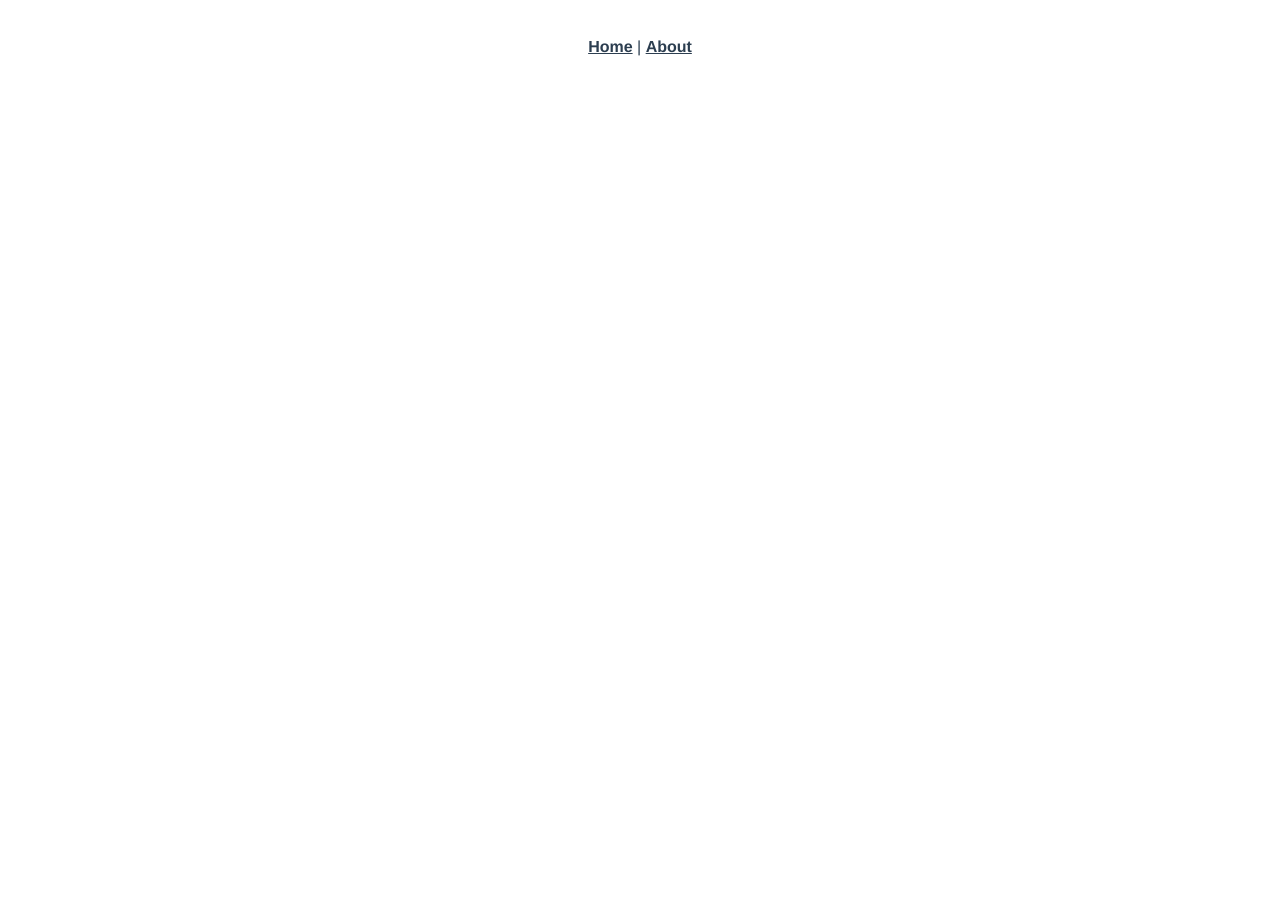
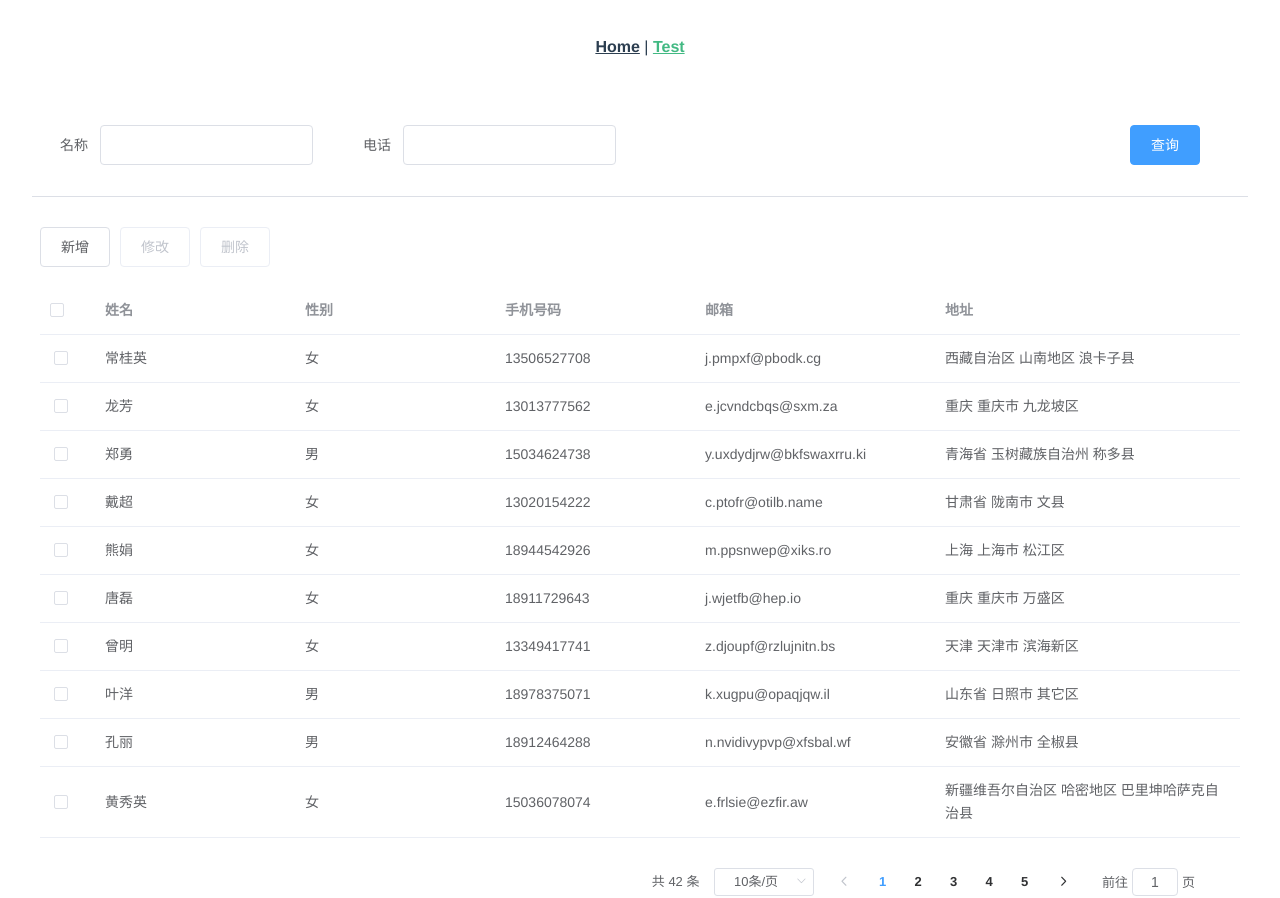
Before and after one commit to Marstin/CurdVueElementPlugin, a Vue app: page /test in a window 1280 px wide. Before the commit the page ends 800 px from the top, so only its background shows below. Built offline with nearby package versions, Linux system fonts and the light colour scheme; the HTML template or start-up script is replaced by a standard one.

Commit message:
测试案例

```diff
--- a/example/App.vue
+++ b/example/App.vue
@@ -2,7 +2,7 @@
   <div id="app">
     <div id="nav">
       <router-link to="/">Home</router-link> |
-      <router-link to="/about">About</router-link>
+      <router-link to="/test">Test</router-link>
     </div>
     <router-view/>
   </div>
--- a/example/main.ts
+++ b/example/main.ts
@@ -2,6 +2,10 @@ import Vue from 'vue'
 import App from './App.vue'
 import router from './router'
 import store from './store'
+import ElementUI from 'element-ui'
+import 'element-ui/lib/theme-chalk/index.css'
+import "./mock"
+Vue.use(ElementUI);
 
 Vue.config.productionTip = false
 
--- a/example/mock/mock.ts
+++ b/example/mock/index.ts
@@ -3,7 +3,7 @@ import test from "./test"
 
 Mock.Random.extend({
   telephone: function () {
-    var phonePrefixs = ['132', '135', '189','133','130','150'] // 自己写前缀哈
+    const phonePrefixs = ['132', '135', '189','133','130','150'] // 自己写前缀哈
     return this.pick(phonePrefixs) + Mock.mock(/\d{8}/) //Number()
   }
 })
--- a/example/mock/test.ts
+++ b/example/mock/test.ts
@@ -1,9 +1,9 @@
 export default [
   {
-    url:'/add',
-    type:'post',
+    url:'/list',
+    type:'get',
     data: {
-      "array|1-10":[
+      "list|10":[
         {
           "id":"@guid",
           "name":"@cname",
@@ -13,7 +13,8 @@ export default [
           "address":"@county(true)",
           "telephone":"@telephone"
         }
-      ]
+      ],
+      "total|10-100":20
     }
   }
 ]
--- a/example/router/index.ts
+++ b/example/router/index.ts
@@ -11,12 +11,12 @@ Vue.use(VueRouter)
     component: Home
   },
   {
-    path: '/about',
-    name: 'About',
+    path: '/test',
+    name: 'test',
     // route level code-splitting
     // this generates a separate chunk (about.[hash].js) for this route
     // which is lazy-loaded when the route is visited.
-    component: () => import(/* webpackChunkName: "about" */ '../views/About.vue')
+    component: () => import(/* webpackChunkName: "about" */ '../views/Test.vue')
   }
 ]
 
--- a/example/service/project.ts
+++ b/example/service/project.ts
@@ -8,7 +8,9 @@ const Services = {
         url:'/list',
         method:'get'
       }).then((res: any) => {
-        resolve(res.data.data.map((o: any ) =>  { return { value:o.id,text:o.projName} }))
+        resolve(res.data)
+      }).catch((err: any) => {
+        reject(err)
       })
     })
   },
--- a/example/components/Test.vue
+++ b/example/views/Test.vue
@@ -34,18 +34,18 @@
         <el-table-column prop="address" label="地址"> </el-table-column>
       </el-table>
       <el-pagination
-        :current-page="pageNo"
+        :current-page="pageModel.pageNo"
         :page-sizes="[10, 20, 50]"
-        :page-size="pageSize"
+        :page-size="pageModel.pageSize"
         @size-change="pageSizeChanged"
         @current-change="pageNumChanged"
         layout="total, sizes, prev, pager, next, jumper"
-        :total="pageTotal">
+        :total="pageModel.pageTotal">
         </el-pagination>
     </el-main>
     <el-dialog
-      :title="dialogTitle"
-      :visible.sync="dialogVisible"
+      :title="dialogModel.dialogTitle"
+      :visible.sync="dialogModel.dialogVisible"
       width="30%">
       <el-form :model="form" ref="appDataForm" label-width="80px">
         <el-form-item label="姓名">
@@ -65,7 +65,7 @@
         </el-form-item>
       </el-form>
       <span slot="footer" class="dialog-footer">
-        <el-button @click="_hideDialog()">关闭</el-button>
+        <el-button @click="dialogModel.dialogVisible=false">关闭</el-button>
         <el-button type="primary" @click="onSave">保存</el-button>
       </span>
     </el-dialog>
@@ -95,6 +95,15 @@ export default {
         age:"",
         address:"",
         telephone:""
+      },
+      pageModel:{
+        pageNo:1,
+        pageSize:10,
+        pageTotal:1
+      },
+      dialogModel:{
+        dialogTitle:'',
+        dialogVisible:false
       }
     }
   },
@@ -117,7 +126,7 @@ export default {
       .then(() => this.refreshTable())
     },
     onSave(){
-      let saveFunc = this.form.id ? update : add;
+      const saveFunc = this.form.id ? update : add;
       saveFunc(this.form)
       .then((mes) => this.showMessage(mes))
       .then(() => this.refreshTable())
@@ -129,24 +138,75 @@ export default {
     },
     _showDialog(title,data){
       this.form = Object.assign({},data);
-      this.dialogTitle = title;
-      this.dialogVisible = true;
+      this.dialogModel.dialogTitle = title;
+      this.dialogModel.dialogVisible = true;
+    },
+    handleSelectionChange(){
+      const selectedLength = this.$refs.mainTable.selection.length;
+      this.disabledModel.editDisabled = this.$refs.mainTable.selection.length !== 1;
+      this.disabledModel.delDisabled = this.$refs.mainTable.selection.length  === 0;
     },
     pageSizeChanged(size){
-      this.pageSize = size;
+      this.pageModel.pageSize = size;
       this.loadTableData()
     },
     pageNumChanged(num){
-      this.pageNo = num;
+      this.pageModel.pageNo = num;
       this.loadTableData()
     },
     refreshTable(params){
-      return list(params||this._getQueryParams()).then(data => this.tableData = this.convertDataToTableData(data));
+      return list(params||this._getQueryParams()).then(data => this.setTableDataAndTotalNum(data));
     },
-    convertDataToTableData = (data) => [...ret] = [...data],
+    setTableDataAndTotalNum(data){
+      this.pageModel.pageTotal = data.total;
+      this.tableData = this.convertDataToTableData(data.list)
+    },
+    convertDataToTableData (data) {
+      return [...data];
+    },
     _getQueryParams(){
-      return Object.assign({},{...{pageNo:this.pageNo,pageSize:this.pageSize},...this.searchModel})
+      return Object.assign({},{...{pageNo:this.pageModel.pageNo,pageSize:this.pageModel.pageSize},...this.searchModel})
     }
   }
 }
 </script>
+
+<style>
+  .total-container {
+    position: absolute;
+    left: 10px;
+    right: 10px;
+    padding: 10px;
+  }
+  .bottom-border {
+    border-bottom: 1px solid #dddee1;
+    border-bottom-color: #e9eaec;
+  }
+  .el-divider {
+    width: 98%;
+    margin: 0px auto 10px auto;
+  }
+  .el-header {
+    height: 100px;
+    align-items: center;
+    display: flex;
+  }
+  .search-form-inline {
+    padding: 20px 20px 0 20px;
+  }
+  .el-form--inline .el-form-item {
+    margin-right: 50px;
+  }
+  .el-form-search-button-item {
+    position: absolute;
+    right: 20px;
+  }
+  .el-pagination {
+    position: absolute;
+    bottom: -30px;
+    right: 70px;
+  }
+  .el-select {
+    width: 100%;
+  }
+</style>
--- a/package.json
+++ b/package.json
@@ -28,6 +28,7 @@
     "@vue/cli-service": "~4.5.0",
     "@vue/eslint-config-typescript": "^5.0.2",
     "axios": "^0.20.0",
+    "element-ui": "^2.13.2",
     "eslint": "^6.7.2",
     "eslint-plugin-vue": "^6.2.2",
     "lodash": "^4.17.20",
```
